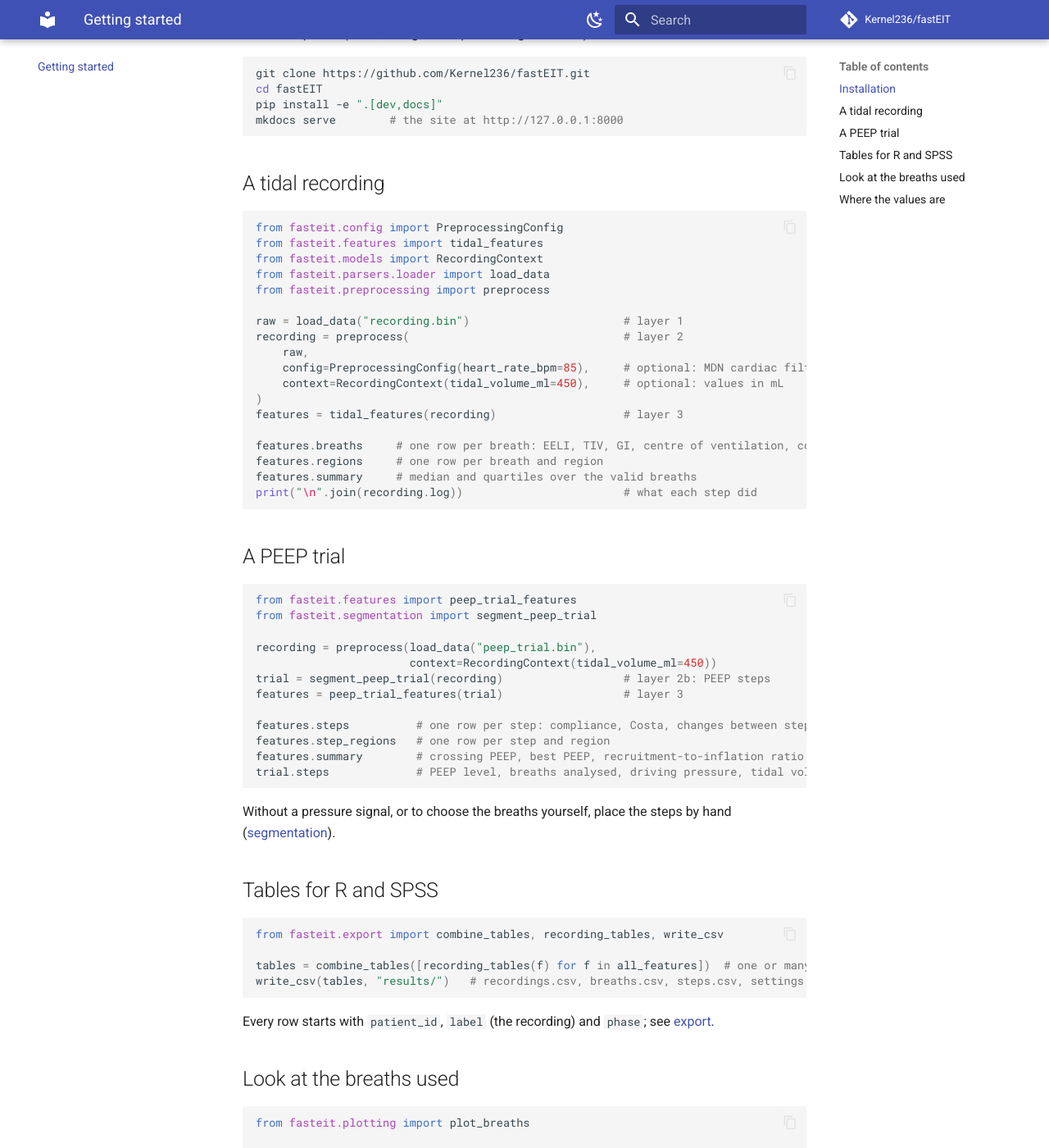
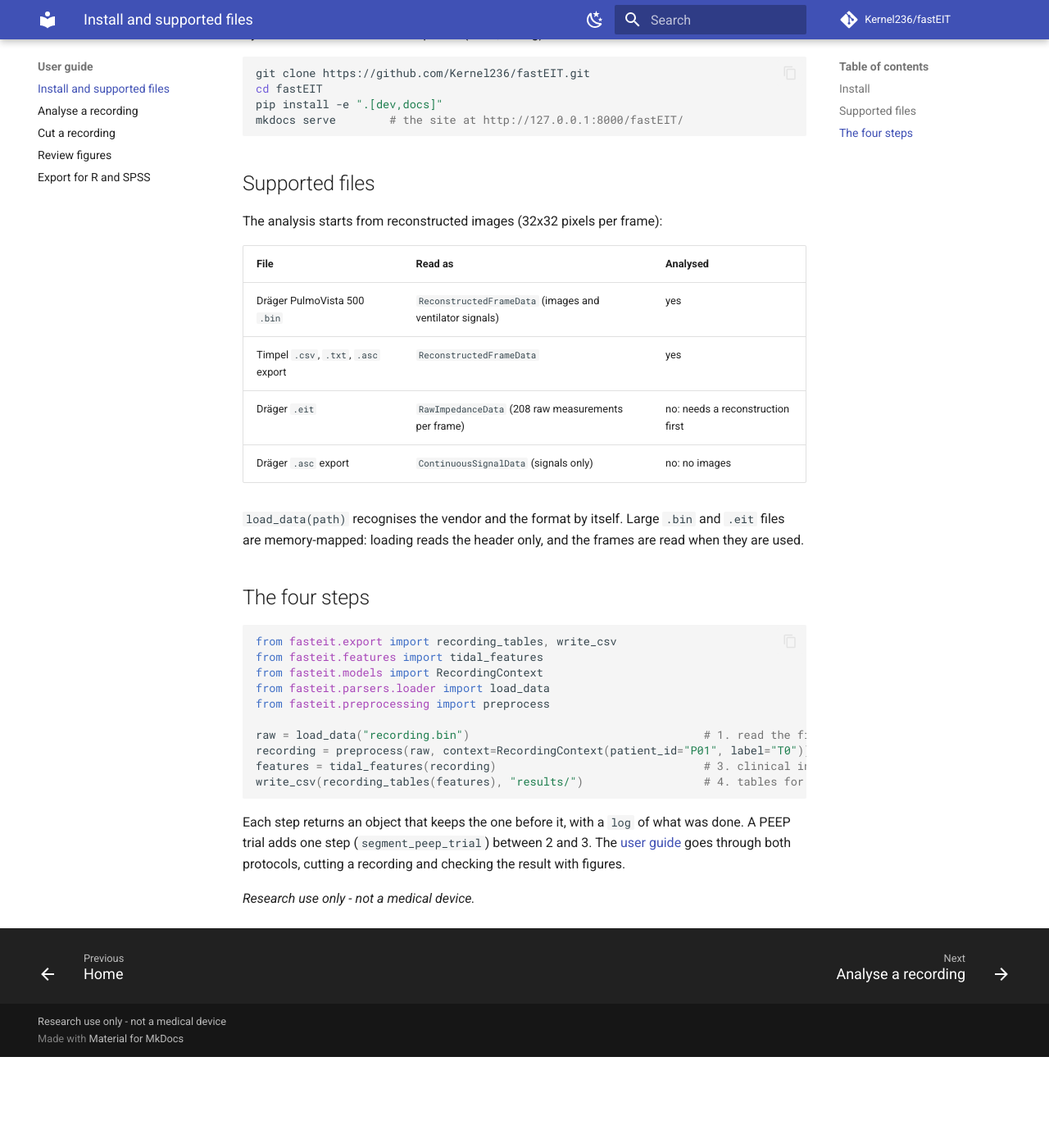
Before and after one commit to Kernel236/fastEIT, an MkDocs documentation site: the page built from docs/getting_started.md, in a window 1280 px wide and 1400 px high, scrolled down 307 px. Shown: the whole window at 82% size. Built offline with MkDocs 1.6.1 and Material for MkDocs 9.7.7, drawn with Linux system fonts in a browser that asks for light colours; comment, search, counter and statistics services are not loaded; the version menu is left out; after the commit the page ends 1596 px from its top, so only the background shows below that; some of the changed text lies outside the part shown.

Commit message:
docs: user guide (install and files, analyse a recording, cut a recording) and how it works

````diff
--- a/docs/getting_started.md
+++ b/docs/getting_started.md
@@ -1,86 +1,53 @@
-# Getting started
+# Install and supported files
 
-## Installation
+## Install
 
 ```bash
 pip install git+https://github.com/Kernel236/fastEIT.git
 ```
 
-For development (tests, linting, the eitprocessing reference) and to build this site:
+Python 3.10 to 3.12. For development (tests, linting) and to build this site:
 
 ```bash
 git clone https://github.com/Kernel236/fastEIT.git
 cd fastEIT
 pip install -e ".[dev,docs]"
-mkdocs serve        # the site at http://127.0.0.1:8000
+mkdocs serve        # the site at http://127.0.0.1:8000/fastEIT/
 ```
 
-## A tidal recording
+## Supported files
+
+The analysis starts from reconstructed images (32x32 pixels per frame):
+
+| File | Read as | Analysed |
+|------|---------|----------|
+| Dräger PulmoVista 500 `.bin` | `ReconstructedFrameData` (images and ventilator signals) | yes |
+| Timpel `.csv`, `.txt`, `.asc` export | `ReconstructedFrameData` | yes |
+| Dräger `.eit` | `RawImpedanceData` (208 raw measurements per frame) | no: needs a reconstruction first |
+| Dräger `.asc` export | `ContinuousSignalData` (signals only) | no: no images |
+
+`load_data(path)` recognises the vendor and the format by itself. Large `.bin` and `.eit`
+files are memory-mapped: loading reads the header only, and the frames are read when
+they are used.
+
+## The four steps
 
 ```python
-from fasteit.config import PreprocessingConfig
+from fasteit.export import recording_tables, write_csv
 from fasteit.features import tidal_features
 from fasteit.models import RecordingContext
 from fasteit.parsers.loader import load_data
 from fasteit.preprocessing import preprocess
 
-raw = load_data("recording.bin")                       # layer 1
-recording = preprocess(                                # layer 2
-    raw,
-    config=PreprocessingConfig(heart_rate_bpm=85),     # optional: MDN cardiac filter
-    context=RecordingContext(tidal_volume_ml=450),     # optional: values in mL
-)
-features = tidal_features(recording)                   # layer 3
-
-features.breaths     # one row per breath: EELI, TIV, GI, centre of ventilation, compliance
-features.regions     # one row per breath and region
-features.summary     # median and quartiles over the valid breaths
-print("\n".join(recording.log))                        # what each step did
+raw = load_data("recording.bin")                                   # 1. read the file
+recording = preprocess(raw, context=RecordingContext(patient_id="P01", label="T0"))  # 2. breaths
+features = tidal_features(recording)                               # 3. clinical indices
+write_csv(recording_tables(features), "results/")                  # 4. tables for R and SPSS
 ```
 
-## A PEEP trial
+Each step returns an object that keeps the one before it, with a `log` of what was done.
+A PEEP trial adds one step (`segment_peep_trial`) between 2 and 3. The
+[user guide](guide/analyse.md) goes through both protocols, cutting a recording and
+checking the result with figures.
 
-```python
-from fasteit.features import peep_trial_features
-from fasteit.segmentation import segment_peep_trial
-
-recording = preprocess(load_data("peep_trial.bin"),
-                       context=RecordingContext(tidal_volume_ml=450))
-trial = segment_peep_trial(recording)                  # layer 2b: PEEP steps
-features = peep_trial_features(trial)                  # layer 3
-
-features.steps          # one row per step: compliance, Costa, changes between steps
-features.step_regions   # one row per step and region
-features.summary        # crossing PEEP, best PEEP, recruitment-to-inflation ratio
-trial.steps             # PEEP level, breaths analysed, driving pressure, tidal volume
-```
-
-Without a pressure signal, or to choose the breaths yourself, place the steps by hand
-([segmentation](segmentation.md)).
-
-## Tables for R and SPSS
-
-```python
-from fasteit.export import combine_tables, recording_tables, write_csv
-
-tables = combine_tables([recording_tables(f) for f in all_features])  # one or many
-write_csv(tables, "results/")   # recordings.csv, breaths.csv, steps.csv, settings.csv, log.csv
-```
-
-Every row starts with `patient_id`, `label` (the recording) and `phase`; see
-[export](export.md).
-
-## Look at the breaths used
-
-```python
-from fasteit.plotting import plot_breaths
-
-plot_breaths(trial)   # breaths used, flagged, excluded; steps; lung mask
-```
-
-See [review figures](review.md).
-
-## Where the values are
-
-Each value is stored once, in the table of the layer that produces it, and the tables are
-joined on `breath_id`, `step` and `region`: see the [data model](data_model.md).
+*Research use only - not a medical device.*
--- /dev/null
+++ b/docs/guide/analyse.md
@@ -0,0 +1,122 @@
+# Analyse a recording
+
+One recording, from the file to the tables, with the functions of each step called one
+after the other. Every value is in the objects and in the exported tables; nothing has
+to be computed by hand.
+
+1. [A tidal recording](#1-a-tidal-recording)
+2. [A PEEP trial](#2-a-peep-trial)
+3. [A recording with two parts](#3-a-recording-with-two-parts)
+4. [Check the result](#4-check-the-result)
+5. [Save the tables](#5-save-the-tables)
+
+## 1. A tidal recording
+
+```python
+from fasteit.config import PreprocessingConfig
+from fasteit.features import tidal_features
+from fasteit.models import RecordingContext
+from fasteit.parsers.loader import load_data
+from fasteit.preprocessing import preprocess
+
+raw = load_data("P01_T0.bin")
+recording = preprocess(
+    raw,
+    config=PreprocessingConfig(heart_rate_bpm=85),   # optional: removes the cardiac component
+    context=RecordingContext(patient_id="P01", label="T0", tidal_volume_ml=450),
+)
+features = tidal_features(recording)
+```
+
+| What | Where |
+|------|-------|
+| breaths found, with times, quality flags, PEEP, plateau, driving pressure, tidal volume | `recording.breaths` |
+| EELI, TIV, GI, centre of ventilation, compliance of each breath | `features.breaths` |
+| the same by region (ventral, dorsal, right, left, layers, quadrants) | `features.regions` |
+| median and quartiles over the valid breaths | `features.summary` |
+| what each step did, with warnings | `recording.log`, `features.log` |
+
+**Optional inputs.** Without `heart_rate_bpm` the cardiac component is not removed (a
+0.1 s moving average only). Without a tidal volume (typed, or measured on the ventilator
+curves) the values in mL stay empty and compliance is in EIT units only.
+
+## 2. A PEEP trial
+
+```python
+from fasteit.config import SegmentationConfig
+from fasteit.features import peep_trial_features
+from fasteit.segmentation import segment_peep_trial
+
+recording = preprocess(
+    load_data("P01_trial.bin"),
+    context=RecordingContext(patient_id="P01", label="supine", protocol="peep_trial",
+                             tidal_volume_ml=450),
+)
+trial = segment_peep_trial(
+    recording,
+    SegmentationConfig(peep_levels=(16, 14, 12, 10, 8, 6, 4, 2, 0)),   # the protocol
+)
+features = peep_trial_features(trial)
+```
+
+| What | Where |
+|------|-------|
+| PEEP steps: measured level, level of the protocol (`peep_set`), breaths analysed, driving pressure, tidal volume | `trial.steps` |
+| breaths with their step and whether they were analysed | `trial.breaths` |
+| each step: compliance and % of the best, Costa collapse and overdistension, changes between steps | `features.steps` |
+| crossing PEEP, best PEEP, recruitment-to-inflation ratio (global and by region) | `features.summary` |
+
+The steps are found on the airway pressure. Without a pressure signal, or to choose the
+breaths yourself, place the steps by hand ([cut a recording](segments.md)). With the
+levels of the protocol, crossing PEEP and best PEEP are given on those levels.
+
+## 3. A recording with two parts
+
+A baseline at one PEEP and a PEEP trial in the same file: preprocess the whole file once
+(same filters, same lung mask), then analyse each part. Times are in seconds from the
+start of the file; [cut a recording](segments.md) shows how to find them.
+
+```python
+from fasteit.models import Segment
+
+recording = preprocess(
+    load_data("P02_T0.bin"),
+    exclusions=[Segment(285, 300, label="movement")],
+    context=RecordingContext(patient_id="P02", label="T0", tidal_volume_ml=450),
+)
+baseline = tidal_features(recording, phase=Segment(0, 290, "phase", "tidal"))
+trial = segment_peep_trial(recording, phase=Segment(300, 1500, "phase", "peep_trial"))
+trial_features = peep_trial_features(trial)
+```
+
+Each part is an analysis of its own; in the exported tables they are told apart by the
+name of the phase (section 5).
+
+## 4. Check the result
+
+```python
+from fasteit.plotting import plot_breaths
+
+plot_breaths(features)        # tidal: breaths used, flagged, excluded; lung mask
+plot_breaths(trial)           # PEEP trial: the same, with the steps and their level
+```
+
+Look at the figure before trusting the numbers: if a stretch of unstable breaths was
+analysed, exclude it and preprocess again ([review figures](../review.md)).
+
+## 5. Save the tables
+
+```python
+from fasteit.export import combine_tables, recording_tables, write_csv
+
+write_csv(recording_tables(features), "results/P01_T0/")       # one analysis
+
+tables = combine_tables([                                       # several analyses
+    recording_tables(baseline, phase="baseline"),
+    recording_tables(trial_features, phase="trial"),
+])
+write_csv(tables, "results/study/")
+```
+
+Every row starts with `patient_id`, `label` and `phase`, so the tables of many recordings
+can be put together and joined with the clinical data ([export](../export.md)).
--- /dev/null
+++ b/docs/guide/segments.md
@@ -0,0 +1,68 @@
+# Cut a recording
+
+Parts of a recording are described by time intervals (`Segment`), in seconds from the
+start of the file. There are three kinds:
+
+| Kind | What it does | Example |
+|------|--------------|---------|
+| exclusion | its breaths are never analysed (movement, suction, recalibration) | `Segment(600, 640, label="movement")` |
+| phase | a part with its own protocol, analysed on its own | `Segment(0, 290, "phase", "tidal")` |
+| PEEP step placed by hand | the breaths of a step and its PEEP level, when there is no pressure signal or to choose the breaths | `Segment(60, 100, category="peep_step", parameters={"peep": 16})` |
+
+## 1. Find the times
+
+Look at the whole recording before cutting it: the global signal and the airway pressure,
+with the segments drawn on top.
+
+```python
+from fasteit.models import Segment
+from fasteit.parsers.loader import load_data
+from fasteit.plotting import plot_segmentation
+
+raw = load_data("P02_T0.bin")
+plot_segmentation(raw)                       # read the times on the x axis
+
+segments = [
+    Segment(0, 290, "phase", "tidal"),
+    Segment(300, 1500, "phase", "peep_trial"),
+    Segment(285, 300, label="movement"),
+]
+plot_segmentation(raw, segments)             # check the cuts before preprocessing
+```
+
+The times read on the figure are precise enough: what matters is which breaths fall
+inside, not the exact sample.
+
+## 2. Use them
+
+```python
+from fasteit.features import tidal_features
+from fasteit.preprocessing import preprocess
+from fasteit.segmentation import segment_peep_trial
+
+recording = preprocess(raw, exclusions=[s for s in segments if s.category == "exclusion"])
+baseline = tidal_features(recording, phase=segments[0])
+trial = segment_peep_trial(recording, phase=segments[1])
+```
+
+Steps placed by hand go to `segment_peep_trial(recording, peep_steps=[...])`, with the
+PEEP of each step and, if known, its plateau or driving pressure and tidal volume in
+`parameters`.
+
+## Rules
+
+- **A breath belongs to an interval when it starts and ends inside it**: a breath cut by
+  the edge of a phase or of a step is left out.
+- **Exclusions are widened by 0.5 s on each side** (filters spread an artifact over the
+  next samples), and every breath that touches them is excluded. To exclude one breath
+  only, use a short interval around its peak, not the whole breath.
+- **Excluding is not cutting**: the signal stays whole, with its original times, and the
+  excluded breaths stay in the tables marked `excluded`.
+- **A step placed by hand is the selection of breaths to analyse**: all its valid breaths,
+  for example the ten chosen on the figure.
+- **One recording is one file.** Two parts of the same file share the preprocessing
+  (lung mask, filters); two files of the same patient are two recordings, each with its
+  own.
+
+Details: [preprocessing](../preprocessing.md) (exclusions) and
+[segmentation](../segmentation.md) (phases and steps).
--- a/mkdocs.yml
+++ b/mkdocs.yml
@@ -36,15 +36,18 @@
 
 nav:
   - Home: index.md
-  - Getting started: getting_started.md
   - User guide:
+      - Install and supported files: getting_started.md
+      - Analyse a recording: guide/analyse.md
+      - Cut a recording: guide/segments.md
+      - Review figures: review.md
+      - Export for R and SPSS: export.md
+  - How it works:
       - Data model: data_model.md
-      - Parsers: parsers.md
+      - Parsers (layer 1): parsers.md
       - Preprocessing (layer 2): preprocessing.md
       - PEEP trial segmentation (layer 2b): segmentation.md
       - Clinical indices (layer 3): features.md
-      - Export (layer 4): export.md
-      - Review figures: review.md
   - API reference:
       - api/index.md
       - Parsers: api/parsers.md
````
Also changed, not shown: docs/index.md (+5 -3 lines).
